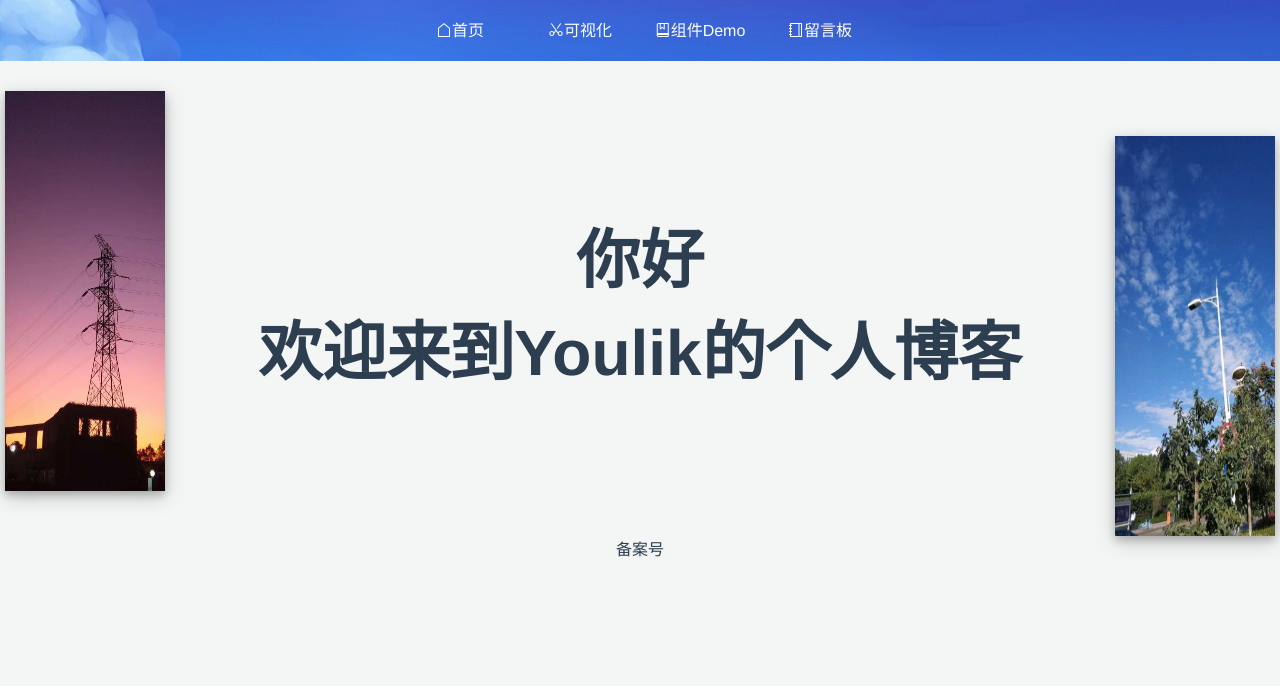
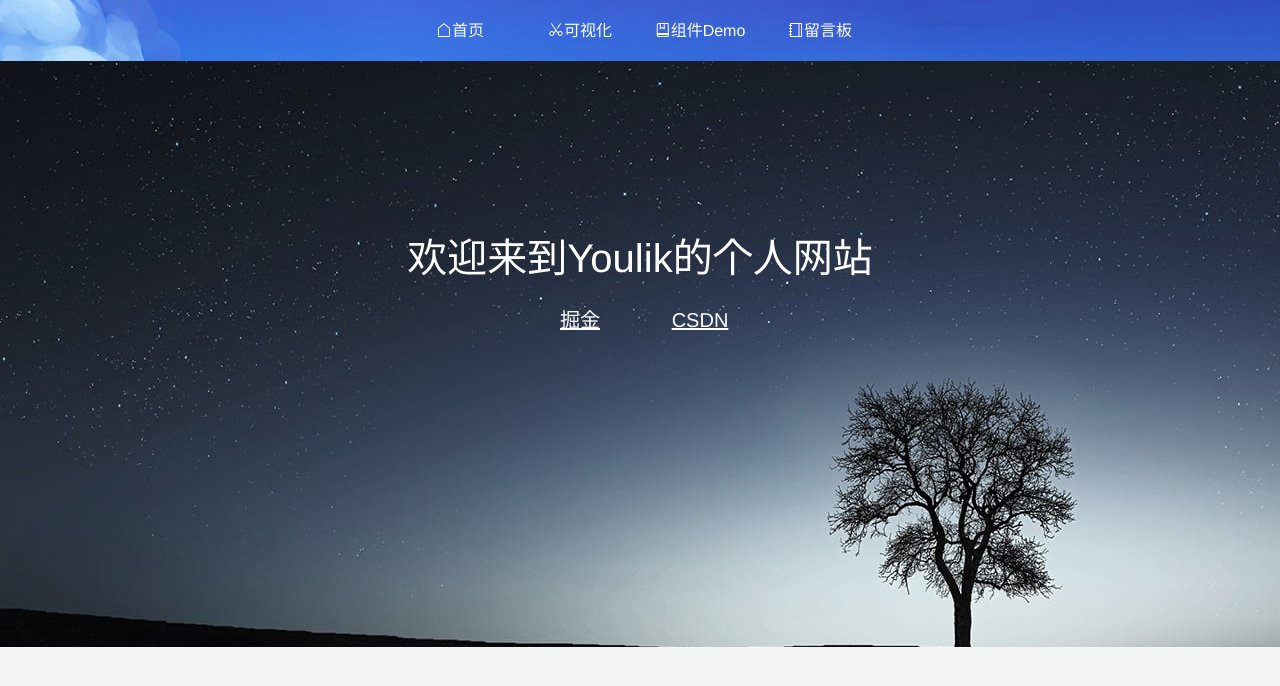
Before and after one commit to youlik/west-po, a Vue app: page /#/home in a window 1280 px wide. Shown: the top 686 px of the page. Built offline with nearby package versions, Linux system fonts and the light colour scheme; no server answers.

Commit message:
新增 -首页背景图片 -input组件获得焦点时边框颜色变化

```diff
--- a/src/basicComponent/base-select.vue
+++ b/src/basicComponent/base-select.vue
@@ -2,10 +2,10 @@
     <section class="base-select-container" :style="{width:width}">
         <span class="label-container">{{label}}</span>
         <div class="select-container-main">
-            <input v-model="currentValue" class="input"></input>
+            <input v-model="currentValue" class="input">
             <div>
                 <ul class="base-select-ul" :class="{showOptions:!showOptions}">
-                    <li v-for="(item,index) in selectList" class="select-dropdown-item" @click="selectChange(item)"
+                    <li v-for="item in selectList" class="select-dropdown-item" @click="selectChange(item)"
                         :key="item.value" :class="{selectOption:item.label===currentValue}">{{item.label}}
                     </li>
                 </ul>
@@ -19,7 +19,7 @@
 <script>
     export default {
 
-            name: "base-select",
+        name: "base-select",
         data() {
             return {
                 showOptions: false,
@@ -41,9 +41,9 @@
                 type: String,
                 default: '默认'
             },
-            width:{
-                type:String,
-                default:"360px"
+            width: {
+                type: String,
+                default: "360px"
             }
         }
     }
@@ -61,7 +61,6 @@
     }
 
 
-
     .base-select-ul {
         list-style: none;
         width: 100%;
@@ -72,6 +71,7 @@
         background-color: #ffffff;
         border-radius: 0 0 4px 4px;
         top: 41px;
+        z-index: 99999999;
     }
 
     .select-container-main {
--- a/src/basicComponent/base-table.vue
+++ b/src/basicComponent/base-table.vue
@@ -1,6 +1,6 @@
 <template>
     <div class="base-table-container">
-        <el-table :data="list" :height="height" :border="border" :stripe="stripe">
+        <el-table :data="list" :height="height" :border="border" :width="width" :stripe="stripe">
             <slot></slot>
         </el-table>
     </div>
@@ -30,6 +30,10 @@
             stripe:{
                 type:Boolean,
                 default:false
+            },
+            width:{
+                type:String,
+                default:"400px"
             }
 
         }
--- a/src/basicComponent/baseInput.vue
+++ b/src/basicComponent/baseInput.vue
@@ -1,8 +1,8 @@
 <template>
     <section>
-        <div class="base-input-container" :style="{width:width}">
+        <div class="base-input-container" :style="{width:width}" :class="[{'haveFocus':haveFocus}]">
             <span class="label-container">{{label}}</span>
-            <input v-model="boundValue" :type="type" class="input"></input>
+            <input v-model="boundValue" @focus="haveFocus = true" @blur="haveFocus = false" :type="type" class="input">
             <i class="el-icon-circle-close" style="margin-left: -16px;cursor:pointer;" @click="boundValue=''"
                v-show="boundValue"></i>
         </div>
@@ -18,6 +18,7 @@
             return {
                 boundValue: '',
                 error: false,
+                haveFocus:false
             }
         },
         props: {
@@ -54,11 +55,6 @@
         font-size: 16px;
         margin: 10px 0;
         box-sizing: border-box;
-
-        &:focus {
-            border: 1px solid red;
-        }
-
     }
 
     .tip-container {
@@ -79,6 +75,9 @@
         font-size: 16px;
         padding: 0 10px;
         text-align: left;
+    }
 
+    .haveFocus{
+        border: 1px solid red;
     }
 </style>
--- a/src/components/demo.vue
+++ b/src/components/demo.vue
@@ -1,18 +1,18 @@
 <template>
-    <section>
+    <div class="demo-container">
         <el-divider content-position="left">基础组件</el-divider>
         <base-button></base-button>
         <base-input></base-input>
         <base-select :select-list="selectList"></base-select>
         <base-range></base-range>
-        <base-table :list="list">
+        <base-table :list="list" >
             <base-column label="名称" prop="name"></base-column>
             <base-column label="年龄" prop="age"></base-column>
             <base-column label="地址" prop="address"></base-column>
         </base-table>
         <el-divider content-position="left">可视化</el-divider>
-        <path-map></path-map>
-    </section>
+<!--        <path-map></path-map>-->
+    </div>
 </template>
 
 <script>
@@ -41,4 +41,10 @@
         background-color: transparent;
     }
 
+    .demo-container{
+        width: 600px;
+        border: 1px solid yellowgreen;
+        margin: 0 auto;
+    }
+
 </style>
--- a/src/components/home.vue
+++ b/src/components/home.vue
@@ -1,15 +1,14 @@
 <template>
-    <div class="home-containers shadow">
-        <section style="display: flex;justify-content: space-between;align-items: center">
-            <div class="left-container"></div>
-            <h1 style="z-index: 1; transform: translate3d(0px, 0px, 1px);font-size: 0.5rem">
-                你好<br>欢迎来到Youlik的个人博客
-            </h1>
-            <div class="right-container"></div>
-        </section>
-        <section>
-            备案号
-        </section>
+    <div class="home-containers">
+        <div style="margin-top: 1.25rem">
+            <span style="font-size: 40px;color: white;">
+                           欢迎来到Youlik的个人网站
+            </span>
+            <div>
+                <a href="https://juejin.cn/user/1151943917439230" class="link">掘金</a>
+                <a href="https://juejin.cn/user/1151943917439230" class="link">CSDN</a>
+            </div>
+        </div>
     </div>
 </template>
 
@@ -39,9 +38,14 @@
 
 <style scoped>
     .home-containers{
-        height: 2000px;
         margin: 0 auto;
+        /*display: flex;*/
+        height: 4.5rem;
+        /*align-items: center;*/
+        /*justify-content: center;*/
         padding: 5px;
+        background-repeat: no-repeat;
+        background: url("../../src/assets/Hippopx.jpg");
     }
 
     .image-container{
@@ -74,6 +78,13 @@
         background-color: #ffffff;
 
     }
+    .link{
+        display: inline-block;
+        padding: 20px;
+        color: #ffffff;
+        min-width: 80px;
+        font-size: 20px;
+    }
     .shadow{
         box-shadow: 0 1px 2px 0 rgba(0,0,0,.05);
     }
```
Also changed, not shown: src/assets/Hippopx.jpg (added).
